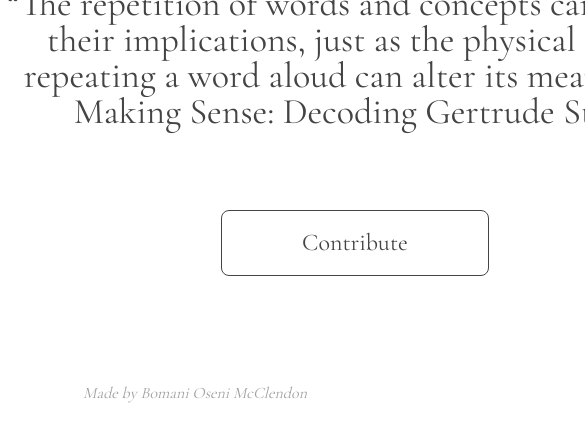
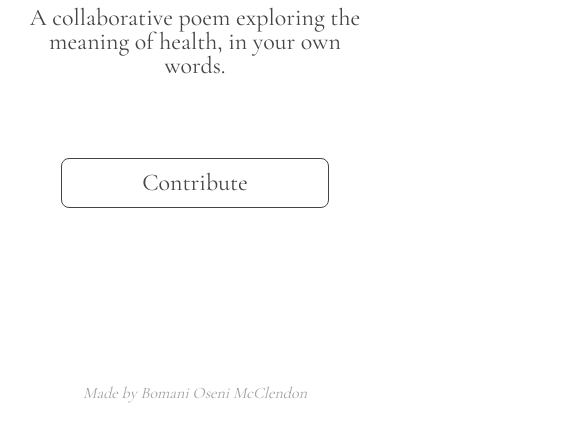
Before and after one commit to bomanimc/a-health-poem, a Gatsby site: page / in a window 390 px wide. Shown: the part 411-844 px from the top of the page, 585 px wide, since content can reach past the window. Built offline with nearby package versions, Linux system fonts and the light colour scheme; Gatsby itself is replaced by a stand-in of ours.

Commit message:
Improve mobile home page

```diff
--- a/src/pages/index.js
+++ b/src/pages/index.js
@@ -9,12 +9,10 @@ const IndexPage = () => (
   <Layout>
     <SEO title="Home" />
     <IndexPage.Content>
-      <IndexPage.Title>Restatement</IndexPage.Title>
-      <IndexPage.Quote>
-        “The repetition of words and concepts can change their implications, just
-        as the physical act of repeating a word aloud can alter its meaning” –
-        Making Sense: Decoding Gertrude Stein
-      </IndexPage.Quote>
+      <IndexPage.Title>A Health Poem</IndexPage.Title>
+      <IndexPage.Subtitle>
+        A collaborative poem exploring the meaning of health, in your own words.
+      </IndexPage.Subtitle>
       <IndexPage.ContributeLink to="/contribute">Contribute</IndexPage.ContributeLink>
     </IndexPage.Content>
   </Layout>
@@ -28,19 +26,32 @@ IndexPage.Content = styled.div`
   flex: 1;
   max-width: 75rem;
   margin: 0 auto;
+
+  @media (max-width: 896px) {
+    margin: 0 1rem;
+  }
 `;
 
 IndexPage.Title = styled.h1`
   font-size: 9rem;
   margin-top: 9rem;
   margin-bottom: 2rem;
+  text-align: center;
 
+  @media (max-width: 896px) {
+    font-size: 6rem;
+    margin-top: 3rem;
+  }
 `;
 
-IndexPage.Quote = styled.h5`
+IndexPage.Subtitle = styled.h5`
   font-size: 2.25rem;
   text-align: center;
   font-weight: 300;
+
+  @media (max-width: 896px) {
+    font-size: 1.5rem;
+  }
 `;
 
 IndexPage.ContributeLink = styled(Link)`
@@ -48,7 +59,7 @@ IndexPage.ContributeLink = styled(Link)`
   border-radius: 0.5rem;
   margin-top: 5rem;
   padding: 0 5rem;
-  height: 4rem;
+  height: 3rem;
   font-size: 1.5rem;
   color: #444444;
   font-family: 'Cormorant Garamond';
```
